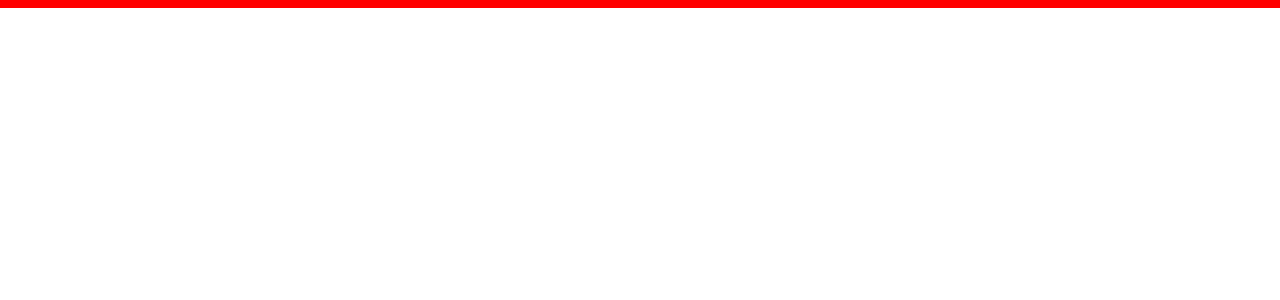
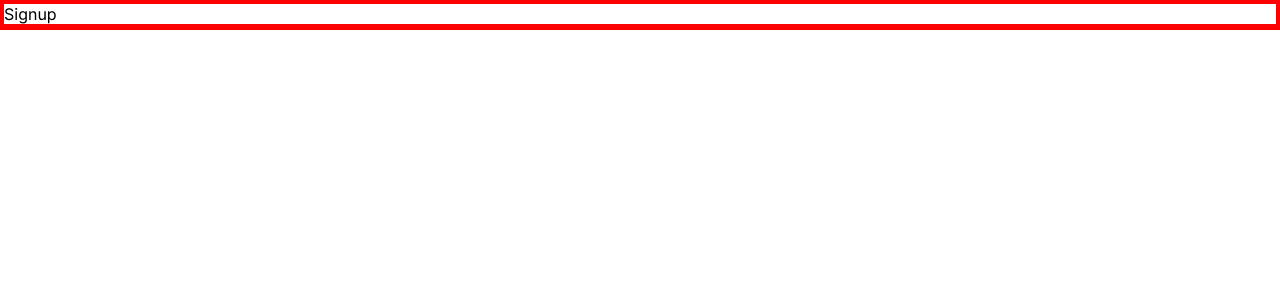
Before and after one commit to vishalicious213/coffee-chat, a React (Vite) app: page / in a window 1280 px wide. Both pictures are taken after a click on the button "Sign Up". Shown: the top 300 px of the page. Built offline with nearby package versions, Linux system fonts and the light colour scheme.

Commit message:
Clicking Signup button in LandingPage causes App to render Signup component

```diff
--- a/src/App.jsx
+++ b/src/App.jsx
@@ -1,6 +1,7 @@
 import { useState } from 'react'
 import LandingPage from './components/landing-page/landing-page'
 import Navbar from './components/layout/navbar/navbar'
+import Signup from './components/features/signup/signup'
 import Dashboard from './components/layout/dashboard/dashboard'
 import ProfileSettings from './components/features/profile-settings/profile-settings'
 import './App.css'
@@ -14,7 +15,7 @@ function App() {
 
       {pageToLoad === "landingpage" ? <LandingPage changePage={setPageToLoad} />
         : pageToLoad === "navbar" ? <Navbar />
-        // : pageToLoad === "social" ? <SocialLinks />
+        : pageToLoad === "signup" ? <Signup />
         // : pageToLoad === "dashboard" ? <Dashboard />
         : null}
 
--- /dev/null
+++ b/src/components/features/signup/signup.jsx
@@ -0,0 +1,9 @@
+import React from 'react'
+
+const Signup = () => {
+    return (
+        <div>Signup</div>
+    )
+}
+
+export default Signup
--- a/src/components/landing-page/landing-page.jsx
+++ b/src/components/landing-page/landing-page.jsx
@@ -11,7 +11,7 @@ const LandingPage = ({changePage}) => {
         }
 
         if (event.target.id === "signup-btn") {
-            changePage("signup-btn")
+            changePage("signup")
         }
     }
 
```
